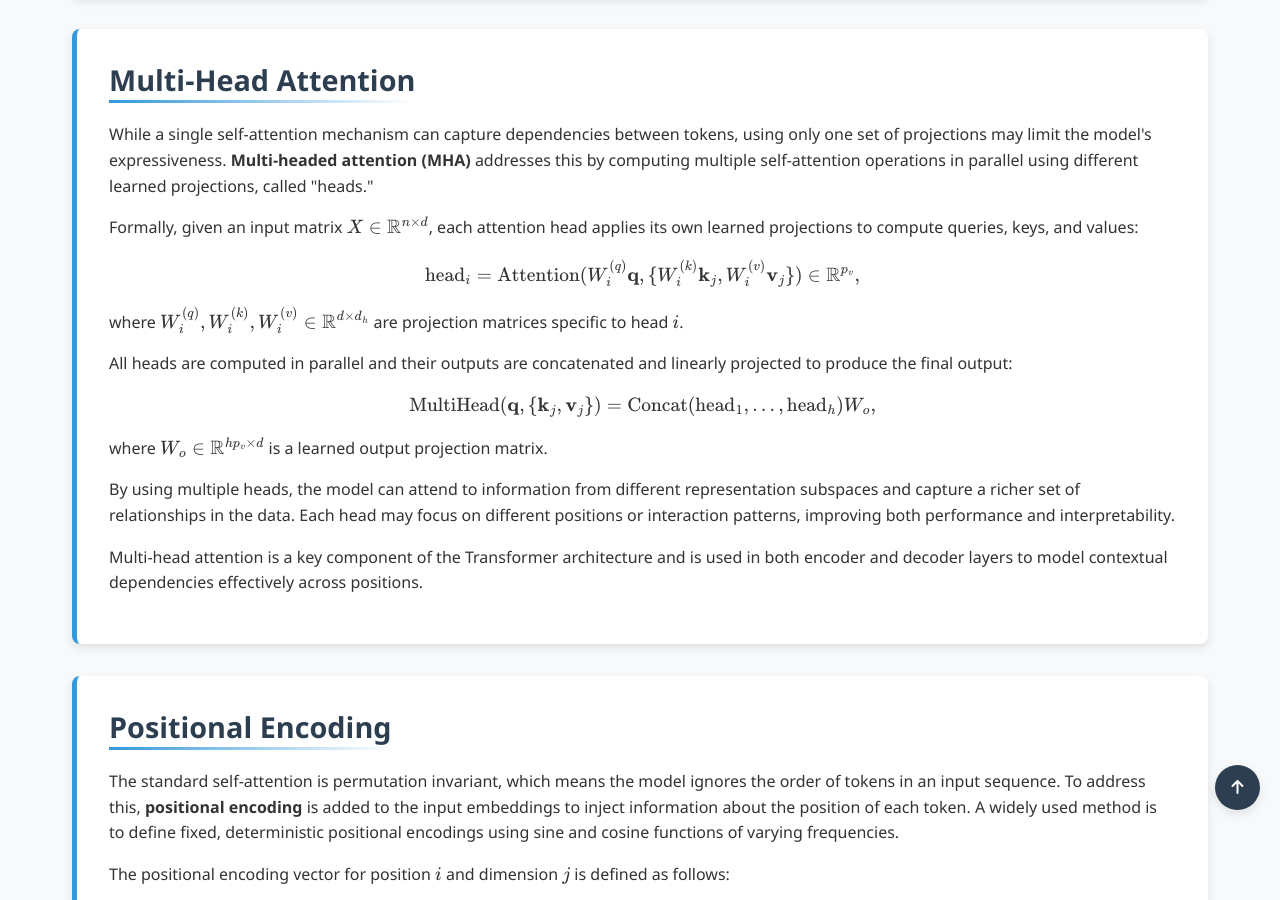
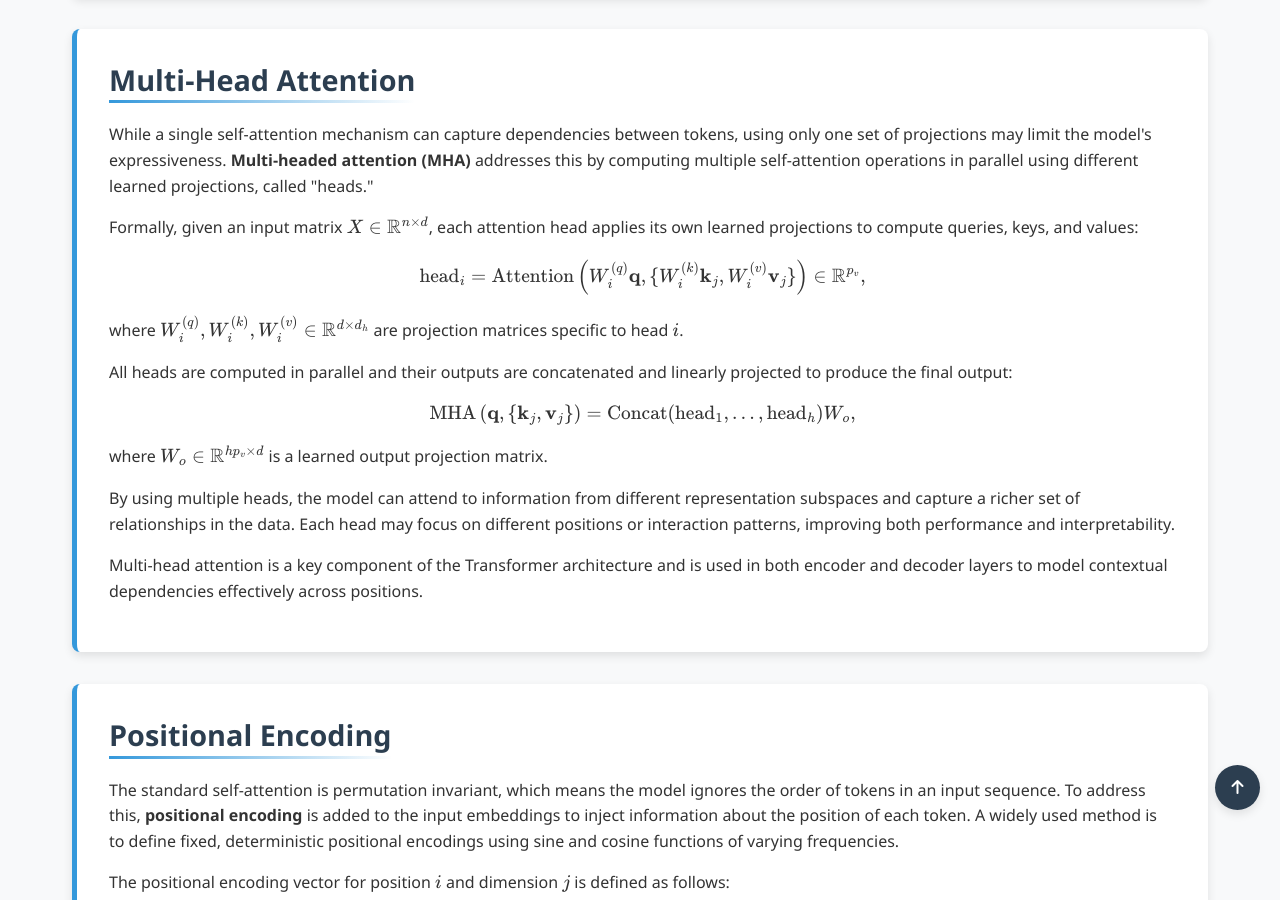
Before and after one commit to Yusukey01/yusukey01.github.io, a Jekyll site: the page built from Mathematics/Machine_learning/deep_nn.html, in a window 1280 px wide and 900 px high, scrolled down 4056 px. Built offline with Jekyll 4.4.1, drawn with Linux system fonts in a browser that asks for light colours.

```diff
--- a/Mathematics/Machine_learning/deep_nn.html
+++ b/Mathematics/Machine_learning/deep_nn.html
@@ -206,7 +206,7 @@ uses_python: false
                 <p>
                     Formally, given an input matrix \( X \in \mathbb{R}^{n \times d} \), each attention head applies its own learned projections to compute queries, keys, and values:
                     \[
-                    \text{head}_i = \text{Attention}(W_i^{(q)} \mathbf{q}, \{W_i^{(k)} \mathbf{k}_j, W_i^{(v)}\mathbf{v}_j\}) \in \mathbb{R}^{p_v},
+                    \text{head}_i = \text{Attention}\left(W_i^{(q)} \mathbf{q}, \{W_i^{(k)} \mathbf{k}_j, W_i^{(v)}\mathbf{v}_j\}\right) \in \mathbb{R}^{p_v},
                     \]
                     where \( W_i^{(q)}, W_i^{(k)}, W_i^{(v)} \in \mathbb{R}^{d \times d_h} \) are projection matrices specific to head \( i \).
                 </p>
@@ -214,7 +214,7 @@ uses_python: false
                 <p>
                     All heads are computed in parallel and their outputs are concatenated and linearly projected to produce the final output:
                     \[
-                    \text{MultiHead}(\mathbf{q}, \{\mathbf{k}_j, \mathbf{v}_j\}) = \text{Concat}(\text{head}_1, \dots, \text{head}_h) W_o,
+                    \text{MHA}\left(\mathbf{q}, \{\mathbf{k}_j, \mathbf{v}_j\}\right) = \text{Concat}(\text{head}_1, \dots, \text{head}_h) W_o,
                     \]
                     where \( W_o \in \mathbb{R}^{hp_v \times d} \) is a learned output projection matrix.
                 </p>
```
